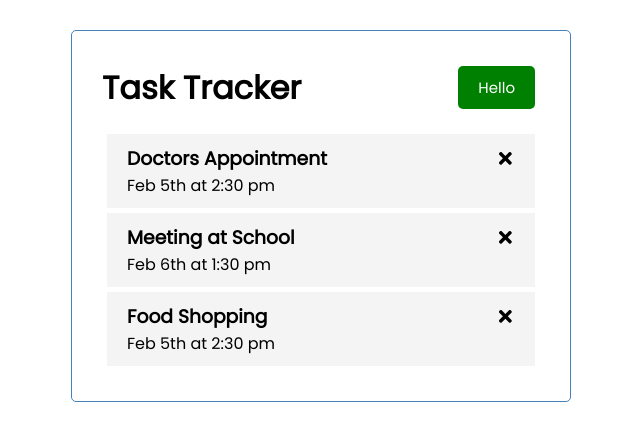
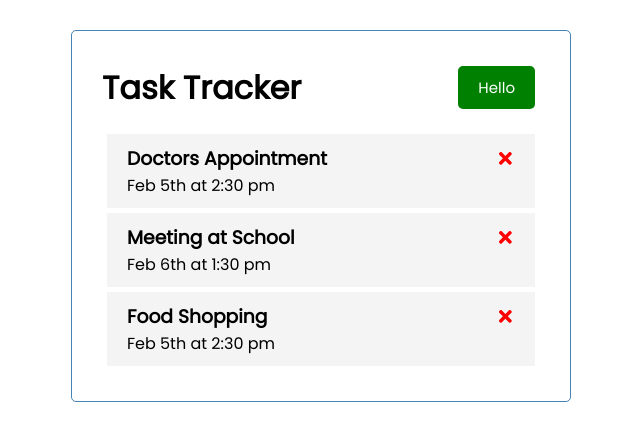
Before and after one commit to chocho77/react-task-tracker, a React (Create React App) app: page / in a window 1280 px wide. Shown: the top 440 px of the page, without its empty margins (319-959 px from the left). Built offline with nearby package versions, Linux system fonts and the light colour scheme.

Commit message:
Committer: Chavdar <chavdar@Users-MacBook.local>  On branch master  Your branch is up-to-date with 'origin/master'.  Changes to be committed: 	modified:   src/components/Task.js

```diff
--- a/src/components/Task.js
+++ b/src/components/Task.js
@@ -4,7 +4,8 @@ const Task = ({ task }) => {
     return (
         <div className='task'>
             <h3>
-                {task.text} <FaTimes />
+                {task.text} <FaTimes style={{color:
+                'red', cursor:'pointer' }} />
             </h3>
             <p>{task.day}</p>
         </div>
```
